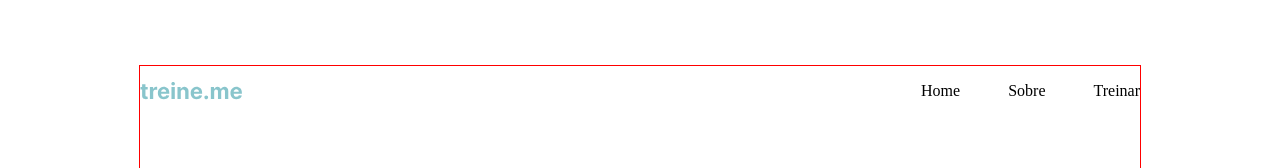
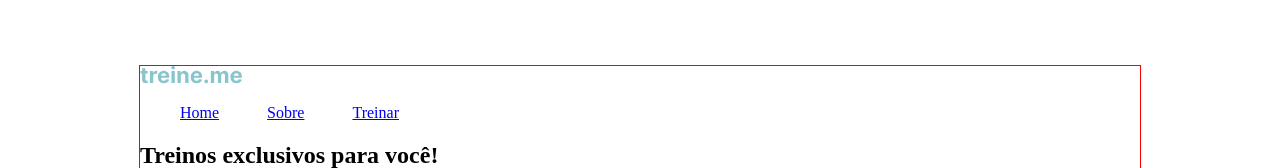
Before and after one commit to somentebruno/projeto-treine-me, a plain HTML site: page index.html in a window 1280 px wide. Shown: the top 168 px of the page. Drawn offline with Linux system fonts and the light colour scheme.

Commit message:
code refactoring

```diff
--- a/index.html
+++ b/index.html
@@ -8,16 +8,15 @@
 </head>
 <body>
  <div class="page">
-    <header>
-      <img src="./assets/treine.me.svg" alt="treine-me">
+
       <nav>
+        <a id="logo" href="#" rel="noopener noreferrer"><img src="./assets/treine.me.svg" alt="treine-me"></a>
         <ul>
-          <li>Home</li>
-          <li>Sobre</li>
-          <li>Treinar</li>
+          <li><a href="#">Home</li></a>
+          <li><a href="#">Sobre</li></a>
+          <li><a href="#">Treinar</li></a>
         </ul>
       </nav>
-    </header>
     <main>
       <section>
         <h1>Treinos exclusivos
```
